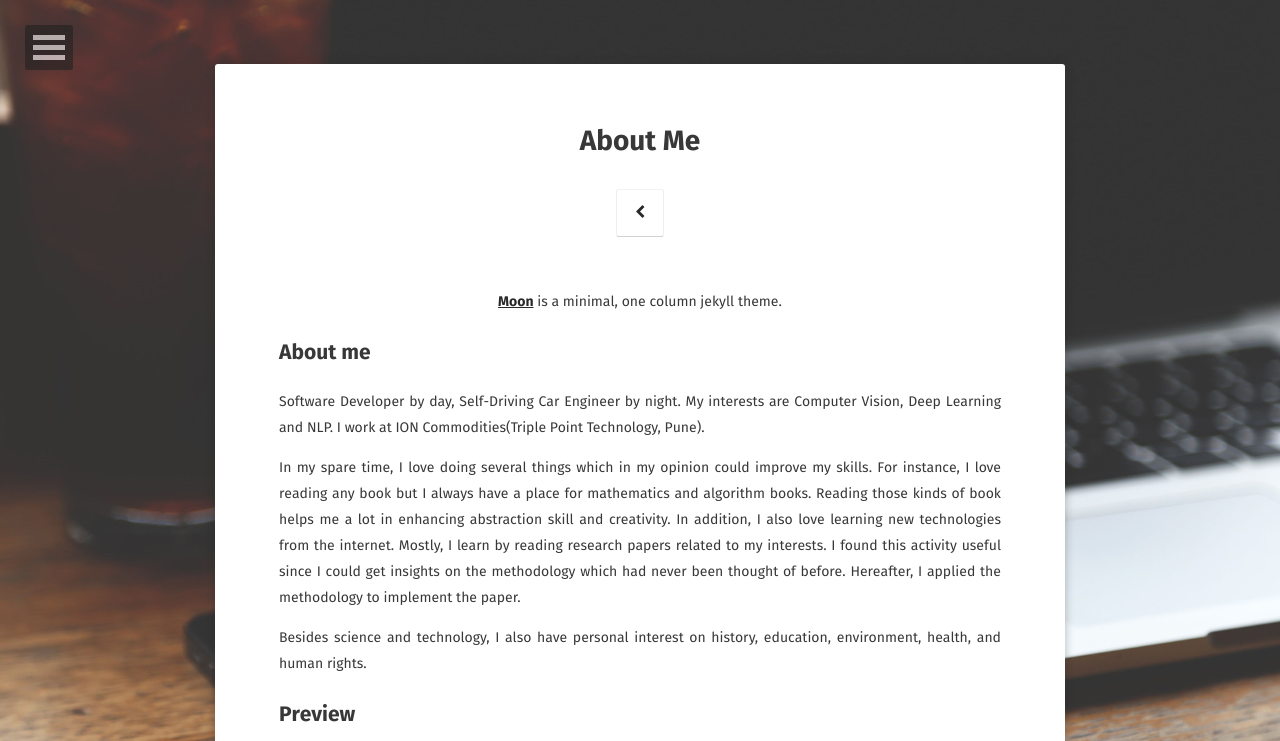
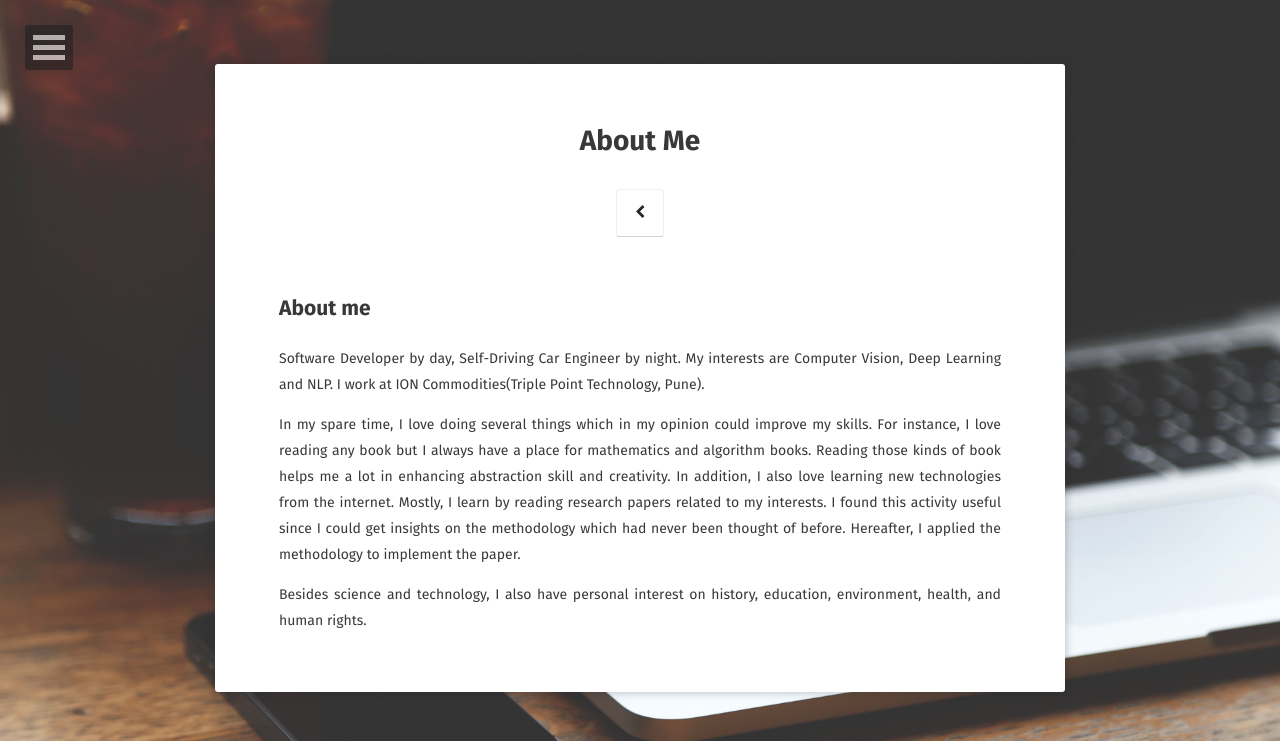
Before and after one commit to rohts-patil/me, a Jekyll site: the page built from about/index.md, in a window 1280 px wide. Shown: the top 741 px of the page. Built offline with Jekyll 4.4.1, drawn with Linux system fonts in a browser that asks for light colours; some web fonts are replaced; some of the changed text lies outside the part shown; grey boxes are pictures that could not be loaded.

Commit message:
Update index.md

```diff
--- a/about/index.md
+++ b/about/index.md
@@ -6,27 +6,9 @@ date: 2019-02-19
 comments: false
 ---
 
-<center><a href="https://rohts-patil.github.io/me/"><b>Moon</b></a> is a minimal, one column jekyll theme.</center>
-
 ## About me
 Software Developer by day, Self-Driving Car Engineer by night. My interests are Computer Vision, Deep Learning and NLP. I work at ION Commodities(Triple Point Technology, Pune).
 
 In my spare time, I love doing several things which in my opinion could improve my skills. For instance, I love reading any book but I always have a place for mathematics and algorithm books. Reading those kinds of book helps me a lot in enhancing abstraction skill and creativity. In addition, I also love learning new technologies from the internet. Mostly, I learn by reading research papers related to my interests. I found this activity useful since I could get insights on the methodology which had never been thought of before. Hereafter, I applied the methodology to implement the paper.
 
 Besides science and technology, I also have personal interest on history, education, environment, health, and human rights.
-
-## Preview
-
-{% capture images %}
-    https://cloud.githubusercontent.com/assets/754514/14509720/61c61058-01d6-11e6-93ab-0918515ecd56.png
-    https://cloud.githubusercontent.com/assets/754514/14509716/61ac6c8e-01d6-11e6-879f-8308883de790.png
-{% endcapture %}
-{% include gallery images=images caption="Screenshots of Moon Theme" cols=2 %}
-
-See a [live version of Moon](http://taylantatli.github.io/Moon) hosted on GitHub.
-
-## Getting Started
-
-To learn how to install and use this theme check out the [Setup Guide](http://taylantatli.me/Moon/moon-theme/) for more information.
-
-[Install Moon](https://github.com/TaylanTatli/Moon){: .btn}
```
